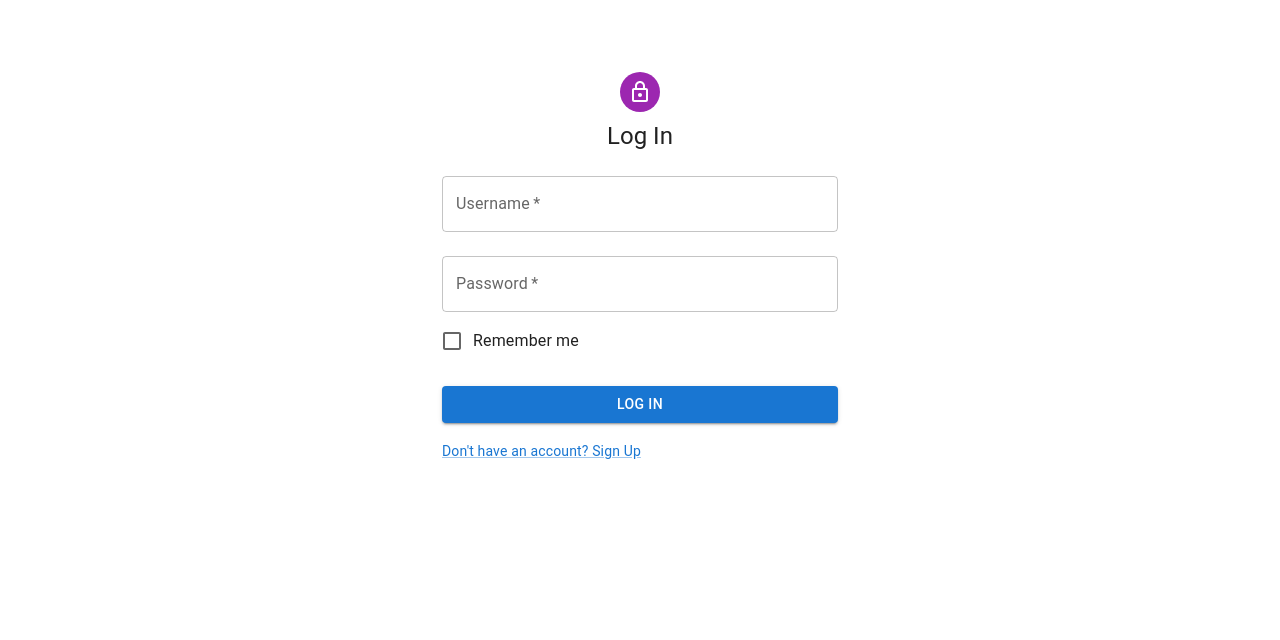
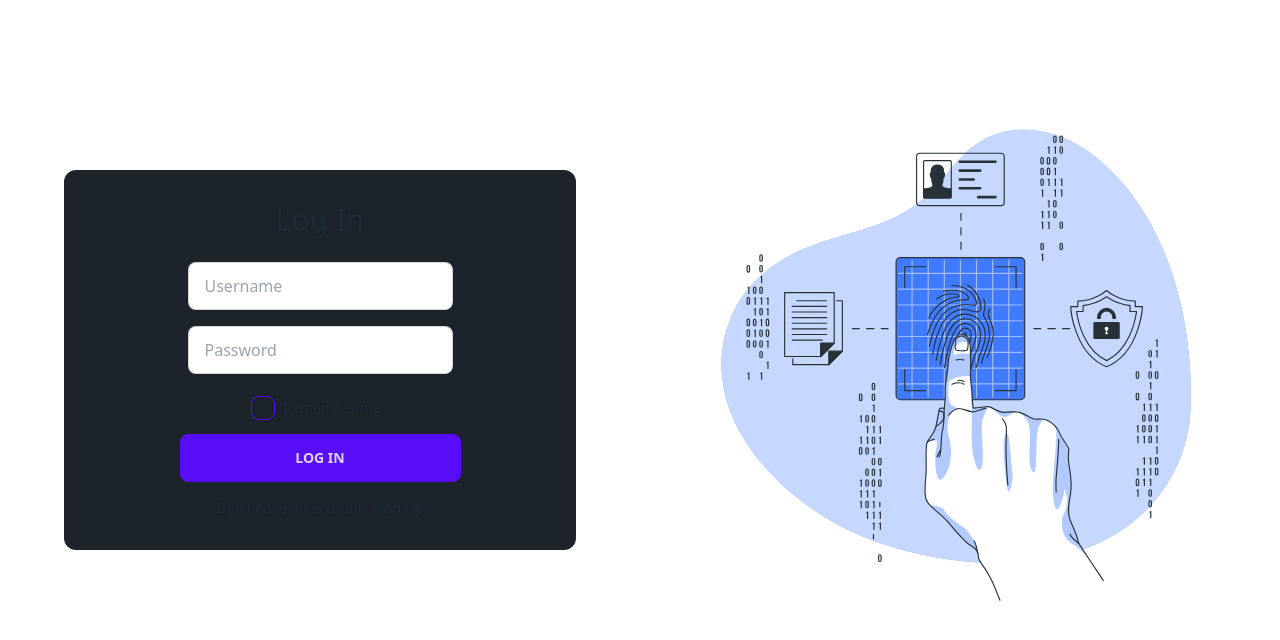
Before and after one commit to arminpatel/vcm-frontend, a React (Vite) app: page /login in a window 1280 px wide. Shown: the top 640 px of the page. Built offline with nearby package versions, Linux system fonts and the light colour scheme.

Commit message:
refactor login and signup pages

```diff
--- a/src/pages/Login.jsx
+++ b/src/pages/Login.jsx
@@ -1,16 +1,6 @@
 import { useState } from 'react';
-import { Avatar } from '@mui/material';
-import Container from '@mui/material/Container';
-import CssBaseline from '@mui/material/CssBaseline';
-import Box from '@mui/material/Box';
-import TextField from '@mui/material/TextField';
-import Typography from '@mui/material/Typography';
-import LockOutlinedIcon from '@mui/icons-material/LockOutlined';
-import FormControlLabel from '@mui/material/FormControlLabel';
-import Checkbox from '@mui/material/Checkbox';
-import Button from '@mui/material/Button';
-import Link from '@mui/material/Link';
-import { Link as RouterLink, Navigate } from 'react-router-dom';
+import { ReactComponent as LoginIllustration } from '../../assets/login-illustration.svg';
+import { Link, Navigate } from 'react-router-dom';
 import { useMutation } from '@tanstack/react-query';
 import axios from 'axios';
 import Cookies from 'js-cookie';
@@ -31,63 +21,46 @@ export default function Login() {
     }
   );
 
-  const handleSumit = (e) => {
+  const handleSubmit = (e) => {
     e.preventDefault();
+    console.log(username, password, rememberMe);
     loginMutation.mutate({ username: username, password: password });
   }
 
   return (
-    <Container component="main" maxWidth="xs">
-      <CssBaseline />
-      <Box
-        sx={{
-          marginTop: 8,
-          display: 'flex',
-          flexDirection: 'column',
-          alignItems: 'center',
-        }}
-      >
-        <Avatar sx={{ m: 1, bgcolor: 'secondary.main' }}>
-                    <LockOutlinedIcon />
-        </Avatar>
-        <Typography component="h1" variant="h5">
-          Log In
-        </Typography>
-        <Box component="form" onSubmit={handleSumit} sx={{ mt: 1 }}>
-          <TextField
-              margin="normal"
-              required
-              fullWidth
-              onChange={(e) => setUsername(e.target.value)}
-              id="email"
-              label="Username"
-              variant="outlined" />
-          <TextField
-              margin="normal"
-              required
-              fullWidth
-              onChange={(e) => setPassword(e.target.value)}
-              type="password"
-              id="password"
-              label="Password"
-              variant="outlined" />
+    <div className="flex items-center justify-around">
+      <div className="w-[40vw] flex flex-col items-center bg-neutral-focus p-8 rounded-xl">
+        <div className="text-3xl">Log In</div>
+        <form className="flex flex-col items-center justify-center">
+          <input type="text" placeholder="Username" className="input input-bordered m-2 mt-6" onChange={(e) => setUsername(e.target.value)} />
+          <input type="password" placeholder="Password" className="input input-bordered m-2" onChange={(e) => setPassword(e.target.value)} />
+          <div className="form-control">
+            <label className="cursor-pointer label">
+            <input type="checkbox" className="checkbox checkbox-primary"
+              onChange={(e) => setRememberMe(e.target.checked)}
+            />
+            <span className="label-text m-2">
+                Remember me
+            </span>
+          </label>
+          </div>
+          {/* eslint-disable-next-line */}
+          <div className="btn btn-primary min-w-full" onClick={handleSubmit}>
+            {loginMutation.isLoading ? 'Logging you in...' : 'Log In'}
+          { loginMutation.isSuccess && <Navigate to="/" /> }
+          </div>
+        </form>
 
-          <FormControlLabel control={<Checkbox
-              value="remember"
-              color="primary"
-              onChange={(e) => setRememberMe(e.target.checked)}
-              />}
-            label="Remember me" />
-          <Button type="submit" fullWidth variant="contained" sx={{ mt: 3, mb: 2 }} >
-            {loginMutation.isLoading ? 'Logging you in...' : 'Log In'}
-          </Button>
-          { loginMutation.isError && <Typography color="error">{loginMutation.error.response.data.detail}</Typography> }
-          { loginMutation.isSuccess && <Navigate to="/" /> }
-          <Link component={RouterLink} to="/sign-up" variant="body2" sx={{ ml: "auto"}} >
-            {"Don't have an account? Sign Up"}
-          </Link>
-        </Box>
-      </Box>
-    </Container>
+        <Link to="/signup" className="text-sm mt-4">Don't have an account? Sign Up</Link>
+
+        {loginMutation.isError && <div className="alert alert-error mt-4">
+          <div className="flex-1">
+            <div className="label">Error</div> <p className="text-sm">{loginMutation.error.response.data.detail}</p>
+          </div>
+        </div>}
+
+      </div>
+      <LoginIllustration className="w-[40vw] h-[90vh]"/>
+    </div>
     )
 }
--- a/src/pages/Signup.jsx
+++ b/src/pages/Signup.jsx
@@ -1,23 +1,29 @@
 import { useState } from 'react'
-import Container from '@mui/material/Container'
-import CssBaseline from '@mui/material/CssBaseline'
-import Box from '@mui/material/Box'
-import Avatar from '@mui/material/Avatar'
-import LockOutlinedIcon from '@mui/icons-material/LockOutlined'
-import Typography from '@mui/material/Typography'
-import TextField from '@mui/material/TextField'
-import Button from '@mui/material/Button'
-import Link from '@mui/material/Link'
-import { Link as RouterLink, Navigate } from 'react-router-dom'
+import { ReactComponent as SignupIllustration } from '../../assets/signup-illustration.svg'
+import { Link, Navigate } from 'react-router-dom'
 import config from '../utils/envConfig'
 import { useMutation } from '@tanstack/react-query'
 
 export const Signup = () => {
   const [username, setUsername] = useState('')
   const [password, setPassword] = useState('')
+  const [email, setEmail] = useState('')
+  const [cf_handle, setCfHandle] = useState('')
+  const [cc_handle, setCcHandle] = useState('')
+  const [ac_handle, setAcHandle] = useState('')
 
   const signupMutation = useMutation(
     (data) => {
+      for (const [key, value] of Object.entries(data.profile)) {
+        if(value === '' || value === null || value === undefined) {
+          delete data.profile[key]
+        }
+      }
+
+      if(Object.keys(data.profile).length === 0) {
+        delete data.profile
+      }
+
       return fetch(`${config.apiUrl}/api/users/`, {
         method: 'POST',
         headers: {
@@ -32,13 +38,71 @@ export const Signup = () => {
     }
   )
 
-  const handleSignup = (e) => {
+  const handleSubmit = (e) => {
     e.preventDefault()
-    signupMutation.mutate({ username, password })
+    const profile = {cf_handle, cc_handle, ac_handle}
+    signupMutation.mutate({ username, password, email, profile})
   }
 
   return (
-    <Container component="main" maxWidth="xs">
+
+    <div className="flex items-center justify-around">
+      <div className="w-[40vw] flex flex-col items-center bg-neutral-focus p-8 rounded-xl mt-6">
+        <div className="text-3xl mb-6">Sign Up</div>
+        <form className="flex flex-col items-center justify-center">
+          <div className="flex">
+          <div>
+            <input type="text" placeholder="Username" className="input input-bordered m-2 mt-6" onChange={(e) => setUsername(e.target.value)} />
+            <input type="email" placeholder="Email" className="input input-bordered m-2" onChange={(e) => setEmail(e.target.value)} />
+            <input type="password" placeholder="Password" className="input input-bordered m-2" onChange={(e) => setPassword(e.target.value)} />
+          </div>
+
+          <div>
+            <div className="form-control">
+              <div className="label">
+                <span className="label-text"> CodeForces </span>
+              </div>
+              <input type="text" placeholder="Username" className="input input-bordered"
+                     onChange={(e) => setCfHandle(e.target.value)}
+              />
+            </div>
+            <div className="form-control">
+              <div className="label">
+                <span className="label-text"> CodeChef </span>
+              </div>
+              <input type="text" placeholder="Username" className="input input-bordered"
+                     onChange={(e) => setCcHandle(e.target.value)}
+              />
+            </div>
+            <div className="form-control">
+              <div className="label">
+                <span className="label-text"> Atcoder </span>
+              </div>
+              <input type="text" placeholder="Username" className="input input-bordered"
+                     onChange={(e) => setAcHandle(e.target.value)}
+              />
+            </div>
+          </div>
+          </div>
+          {/* eslint-disable-next-line */}
+          <div className="btn btn-primary min-w-full mt-6" onClick={handleSubmit}>
+            {signupMutation.isLoading ? 'Signing you up...' : 'Sign up'}
+          { signupMutation.isSuccess && <Navigate to="/" /> }
+          </div>
+        </form>
+
+        <Link to="/signup" className="text-sm mt-4">Already have an account? Sign Up</Link>
+
+        {signupMutation.isError && <div className="alert alert-error mt-4">
+          <div className="flex-1">
+            <div className="label">Error</div> <p className="text-sm">{signupMutation.error.response.data.detail}</p>
+          </div>
+        </div>}
+      </div>
+      <SignupIllustration className="w-[40vw] h-[90vh]"/>
+    </div>
+
+    /*<Container component="main" maxWidth="xs">
       <CssBaseline />
       <Box sx={{
         marginTop: 8,
@@ -96,6 +160,6 @@ export const Signup = () => {
           }
         </Box>
       </Box>
-    </Container>
+    </Container>*/
   )
 }
```
Also changed, not shown: assets/login-illustration.svg (added), assets/signup-illustration.svg (added).
